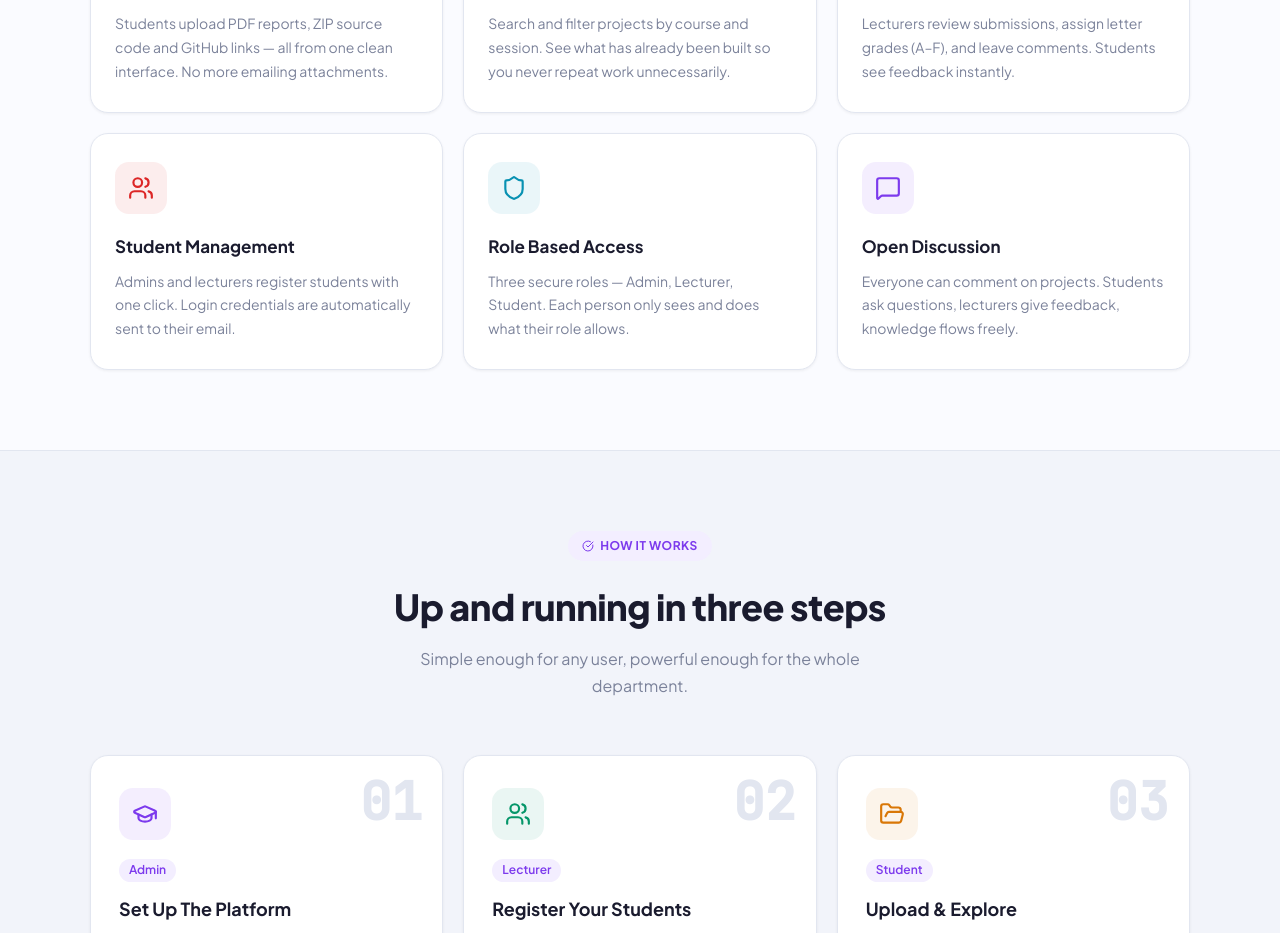
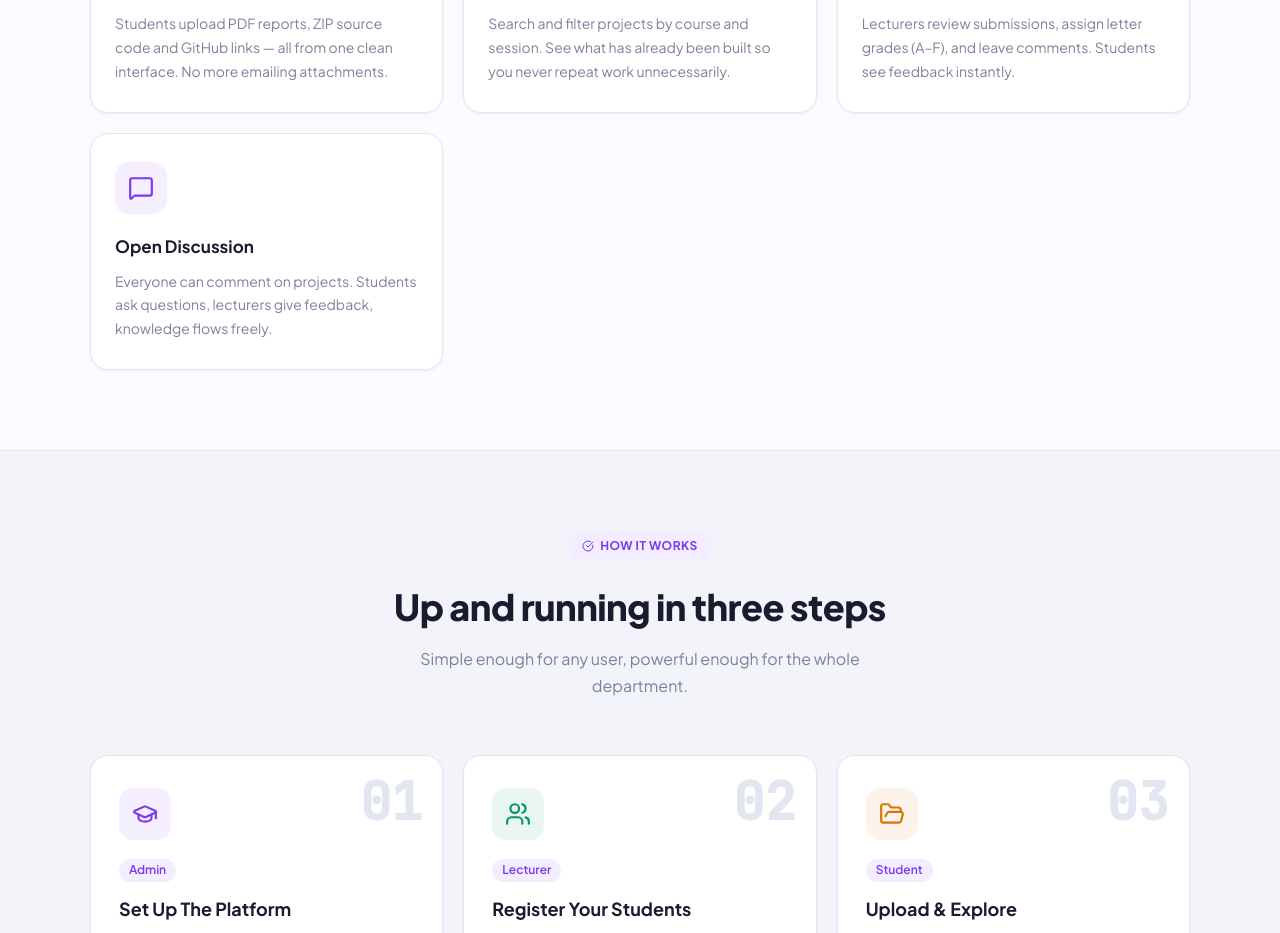
Before and after one commit to AfeezTemitope/cs-vault-frontend, a Next.js app: page / in a window 1280 px wide. Shown: the part 1740-2673 px from the top of the page. Built offline with nearby package versions, Linux system fonts and the light colour scheme.

Commit message:
fix button overflow, landing repo link, tab styles

```diff
--- a/components/LandingPage.tsx
+++ b/components/LandingPage.tsx
@@ -15,8 +15,8 @@ export default function LandingPage() {
     { icon: Upload, title: 'Project Submission', desc: 'Students upload PDF reports, ZIP source code and GitHub links — all from one clean interface. No more emailing attachments.', color: '#7C3AED' },
     { icon: Search, title: 'Browse Past Work', desc: 'Search and filter projects by course and session. See what has already been built so you never repeat work unnecessarily.', color: '#059669' },
     { icon: Award, title: 'Grades & Feedback', desc: 'Lecturers review submissions, assign letter grades (A–F), and leave comments. Students see feedback instantly.', color: '#D97706' },
-    { icon: Users, title: 'Student Management', desc: 'Admins and lecturers register students with one click. Login credentials are automatically sent to their email.', color: '#DC2626' },
-    { icon: Shield, title: 'Role Based Access', desc: 'Three secure roles — Admin, Lecturer, Student. Each person only sees and does what their role allows.', color: '#0891B2' },
+    // { icon: Users, title: 'Student Management', desc: 'Admins and lecturers register students with one click. Login credentials are automatically sent to their email.', color: '#DC2626' },
+    // { icon: Shield, title: 'Role Based Access', desc: 'Three secure roles — Admin, Lecturer, Student. Each person only sees and does what their role allows.', color: '#0891B2' },
     { icon: MessageSquare, title: 'Open Discussion', desc: 'Everyone can comment on projects. Students ask questions, lecturers give feedback, knowledge flows freely.', color: '#7C3AED' },
   ];
 
```
